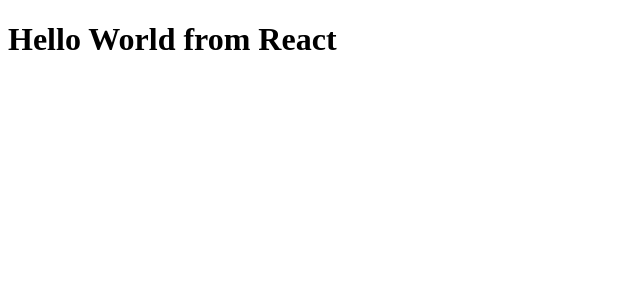
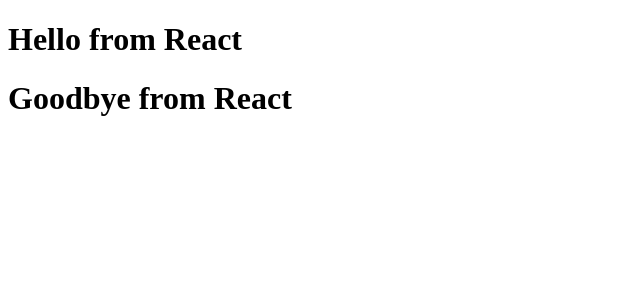
Before and after one commit to rkiel/hours-for-the-month, a React app: page / in a window 1280 px wide. Shown: the top 300 px of the page, without its empty margins (0-640 px from the left). Built offline with nearby package versions, Linux system fonts and the light colour scheme.

Commit message:
start-over: refactor 2

```diff
--- /dev/null
+++ b/src/Goodbye/index.css
@@ -0,0 +1,3 @@
+.message {
+  color: red;
+}
--- /dev/null
+++ b/src/Goodbye/index.jsx
@@ -0,0 +1,12 @@
+import React, {Component} from 'react';
+import style from './index.css';
+
+class Goodbye extends Component {
+  render() {
+    return (
+      <h1 className={style.message}>Goodbye from React</h1>
+    )
+  }
+}
+
+export default Goodbye;
--- /dev/null
+++ b/src/Hello/index.jsx
@@ -0,0 +1,12 @@
+import React, {Component} from 'react';
+import style from './index.css';
+
+class Hello extends Component {
+  render() {
+    return (
+      <h1 className={style.message}>Hello from React</h1>
+    )
+  }
+}
+
+export default Hello;
--- a/src/HelloWorld/index.jsx
+++ b/src/HelloWorld/index.jsx
@@ -1,10 +1,14 @@
 import React, {Component} from 'react';
-import style from './index.css';
+import Hello from '../Hello/index.jsx';
+import Goodbye from '../Goodbye/index.jsx';
 
 class HelloWorld extends Component {
   render() {
     return (
-      <h1 className={style.message}>Hello World from React</h1>
+      <div>
+        <Hello/>
+        <Goodbye/>
+      </div>
     )
   }
 }
```
Also changed, not shown: src/Hello/index.css (renamed from src/HelloWorld/index.css).
